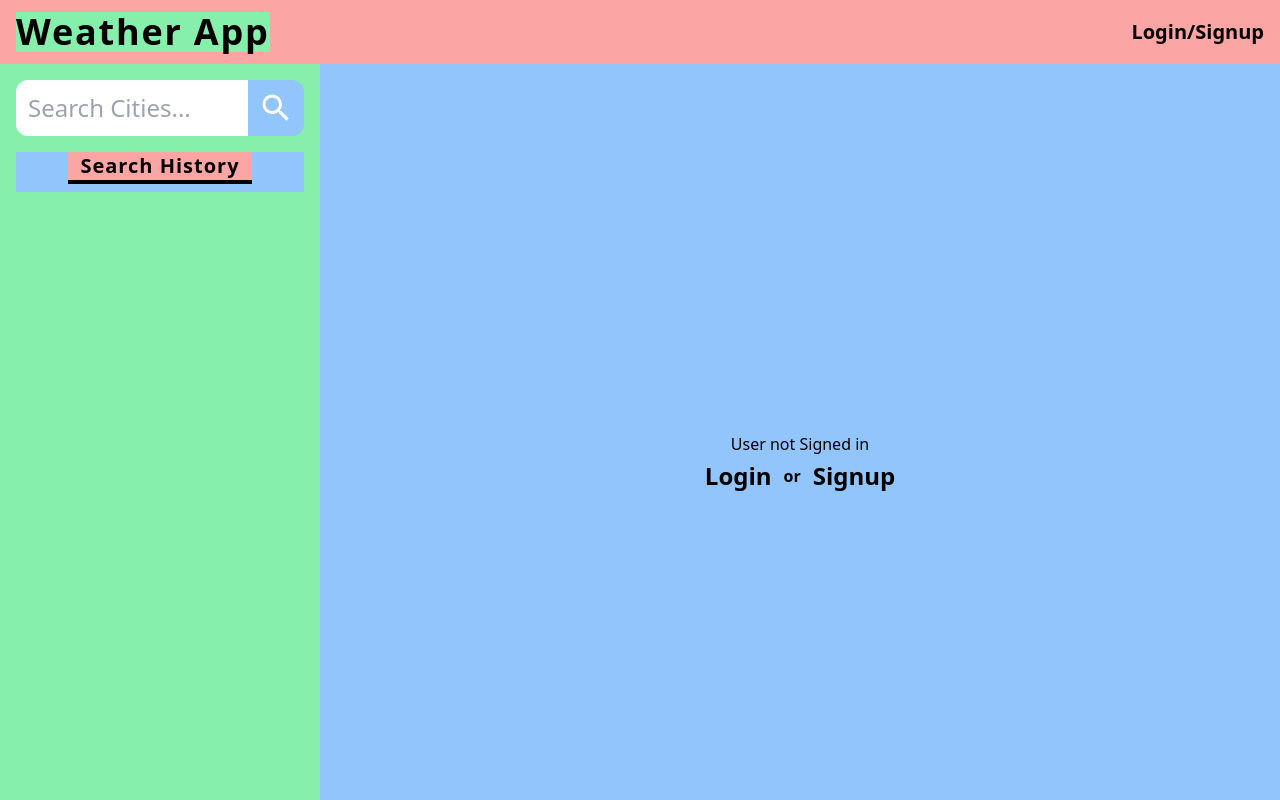
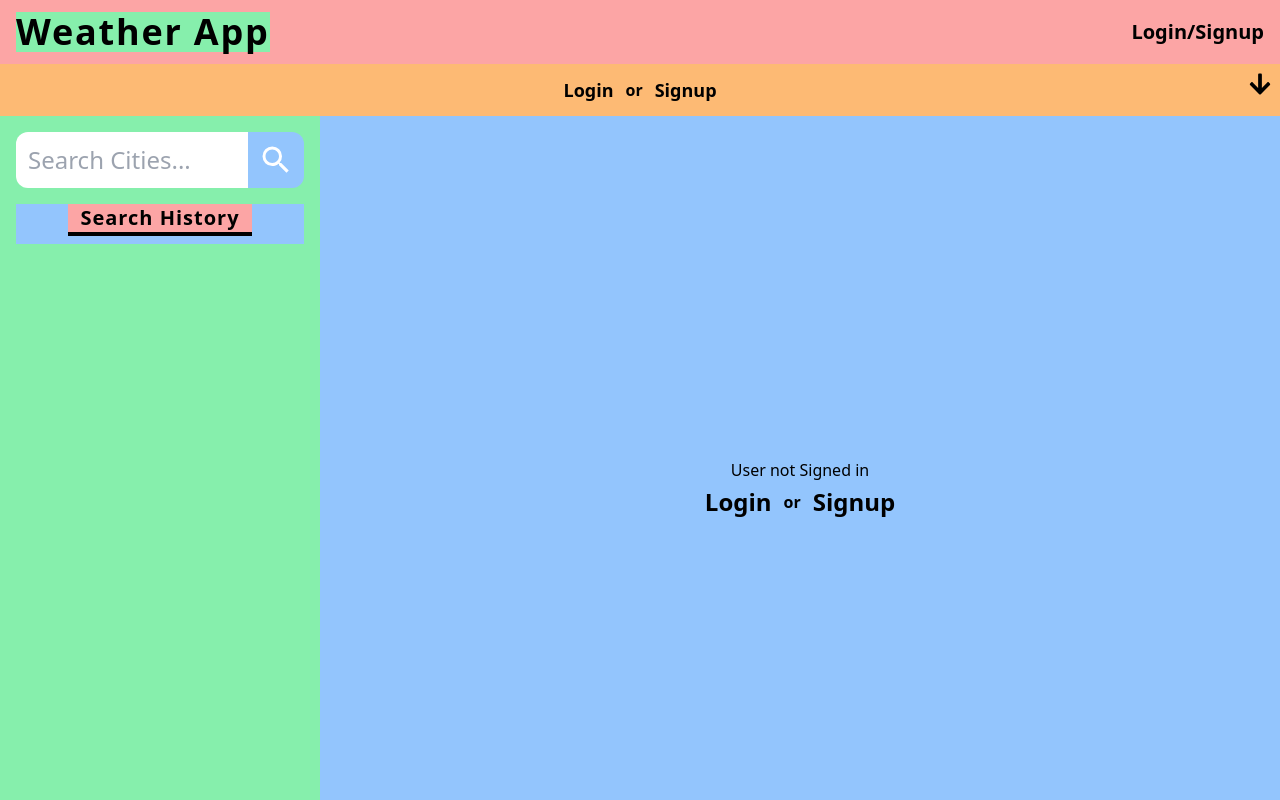
Before and after one commit to csutrick/weather-app, a React (Create React App) app in the folder client/: page / in a window 1280 px wide. Shown: the top 800 px of the page. Built offline with nearby package versions, Linux system fonts and the light colour scheme.

Commit message:
Added favorite container, updated realtime

```diff
--- /dev/null
+++ b/client/src/components/PageSearch/favoriteContainer.js
@@ -0,0 +1,72 @@
+import React, { useEffect, useState } from "react";
+import { Link } from "react-router-dom";
+
+import Auth from "../../utils/auth";
+
+import { FaArrowDown } from "react-icons/fa";
+import { BsFillTrashFill } from "react-icons/bs";
+
+const FavoriteContainer = ({ favorites }) => {
+  const [isCollapsed, setIsCollapsed] = useState(false);
+
+  const favoriteClick = (favorite) => {
+    console.log(`Selected Favorite: ${favorite}`);
+  };
+
+  useEffect(() => {
+    console.log("User favorites updated!", favorites)
+  }, [favorites]);
+
+  return (
+    <section className="flex h-auto w-full items-center justify-center bg-orange-300 p-2">
+      <FaArrowDown
+        onClick={() => setIsCollapsed((prevCollapsed) => !prevCollapsed)}
+        className={`absolute right-2 top-2 text-2xl text-black ${isCollapsed ? "rotate-180" : "rotate-0"}`}
+      />
+      {Auth.loggedIn() ? (
+        <>
+          {isCollapsed ? (
+            <p className="text-xl font-bold text-black">Your Favorites</p>
+          ) : (
+            <div className="flex flex-col text-xl font-bold text-black">
+              <p className="text-center text-xl font-bold text-black">
+                Your Favorites
+              </p>
+              <div className="flex flex-row flex-wrap items-center justify-evenly space-x-4">
+                {favorites.length > 0 ? (
+                  favorites.map((favorite) => (
+                    <div key={favorite} className="bg-gray-200 p-2">
+                      <p
+                        onClick={() => favoriteClick(favorite)}
+                        className="pb-2 text-2xl font-bold text-black"
+                      >
+                        {favorite}
+                      </p>
+                      <button className="flex w-full items-center justify-center">
+                        <BsFillTrashFill className="text-red-400" />
+                      </button>
+                    </div>
+                  ))
+                ) : (
+                  <p className="text-base text-black">No Favorites Found</p>
+                )}
+              </div>
+            </div>
+          )}
+        </>
+      ) : (
+        <span className="flex flex-row items-center justify-center">
+          <Link className="px-3 py-1 text-lg font-bold text-black" to="/login">
+            Login
+          </Link>
+          <p className="text-base font-bold text-black">or</p>
+          <Link className="px-3 py-1 text-lg font-bold text-black" to="/signup">
+            Signup
+          </Link>
+        </span>
+      )}
+    </section>
+  );
+};
+
+export default FavoriteContainer;
--- a/client/src/components/PageSearch/favoriteIcon.js
+++ b/client/src/components/PageSearch/favoriteIcon.js
@@ -1,6 +1,5 @@
-import React, { useEffect, useMemo } from "react";
+import React from "react";
 import { useMutation } from "@apollo/client";
-
 import { ADD_FAVORITE, REMOVE_FAVORITE } from "../../utils/mutations";
 import { FaHeart } from "react-icons/fa";
 
@@ -12,36 +11,29 @@ const FavoriteIcon = ({
 }) => {
   const [addFavorite] = useMutation(ADD_FAVORITE, {
     onError: (error) => console.error("Error adding favorite:", error.message),
-    onCompleted: () => {
-      setFavorites((prevFavorites) => [searchResults.city, ...prevFavorites]);
+    onCompleted: (data) => {
+      setFavorites([searchResults.city, ...favorites]);
     },
   });
+
   const [removeFavorite] = useMutation(REMOVE_FAVORITE, {
     onError: (error) =>
       console.error("Error removing favorite:", error.message),
-    onCompleted: () => {
-      setFavorites((prevFavorites) =>
-        prevFavorites.filter((item) => item !== searchResults.city),
-      );
+    onCompleted: (data) => {
+      setFavorites(favorites.filter((city) => city !== searchResults.city));
     },
   });
 
-  const isFavorite = useMemo(
-    () => favorites.includes(searchResults.city),
-    [favorites, searchResults.city],
-  );
+  const isFavorite = favorites.includes(searchResults.city);
 
   const toggleFavorite = async () => {
     const variables = { profileId, favorite: searchResults.city };
+    console.log("Toggling favorite", searchResults.city);
 
-    try {
-      if (isFavorite) {
-        await removeFavorite({ variables });
-      } else {
-        await addFavorite({ variables });
-      }
-    } catch (error) {
-      console.error("Error in toggleFavorite:", error.message);
+    if (isFavorite) {
+      await removeFavorite({ variables });
+    } else {
+      await addFavorite({ variables });
     }
   };
 
--- a/client/src/pages/Home.js
+++ b/client/src/pages/Home.js
@@ -4,6 +4,7 @@ import { useQuery } from "@apollo/client";
 import { QUERY_ME } from "../utils/queries";
 import Auth from "../utils/auth";
 
+import FavoriteContainer from "../components/PageSearch/favoriteContainer";
 import Sidebar from "../components/PageSearch/sidebar";
 import SearchResultsContainer from "../components/PageSearch/searchResultsContainer";
 
@@ -25,7 +26,9 @@ const Home = () => {
   }, [data, loading, error]);
 
   return (
-    <section className="mt-16 flex h-screen flex-row flex-nowrap">
+    <section className="relative mt-16 flex h-screen flex-col flex-nowrap">
+      <FavoriteContainer favorites={favorites} />
+      <div className="flex h-screen flex-row">
         <Sidebar setSearchResults={setSearchResults} />
         <SearchResultsContainer
           searchResults={searchResults}
@@ -33,6 +36,7 @@ const Home = () => {
           setFavorites={setFavorites}
           profileId={data?.me?._id}
         />
+      </div>
     </section>
   );
 };
```
Lines whose indentation alone changed are shown as unchanged.
